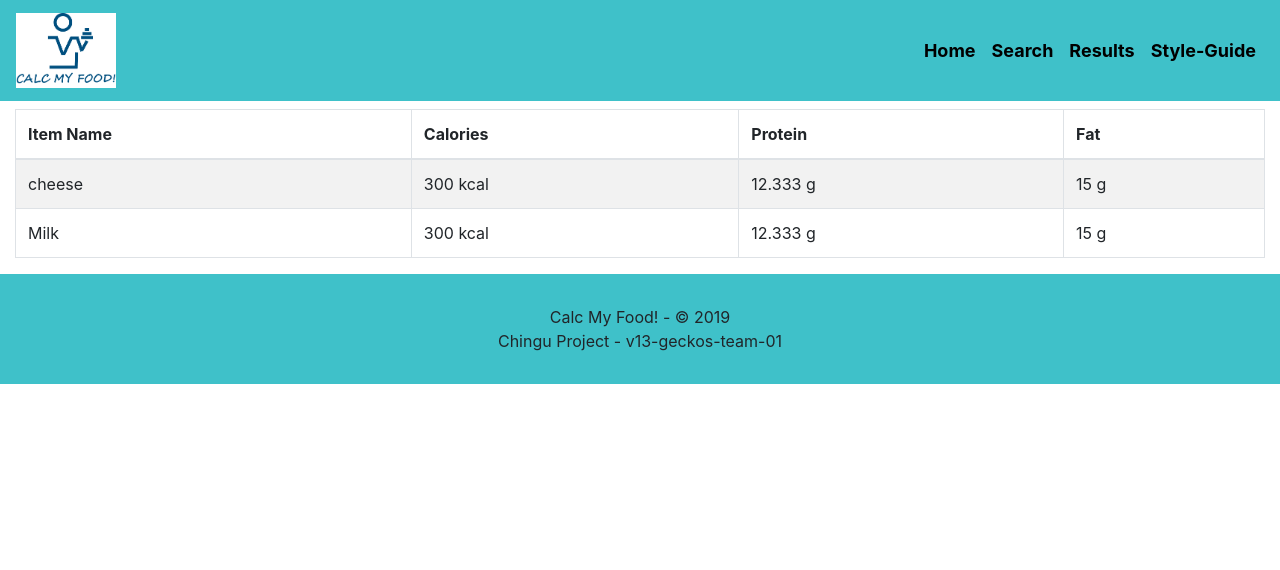
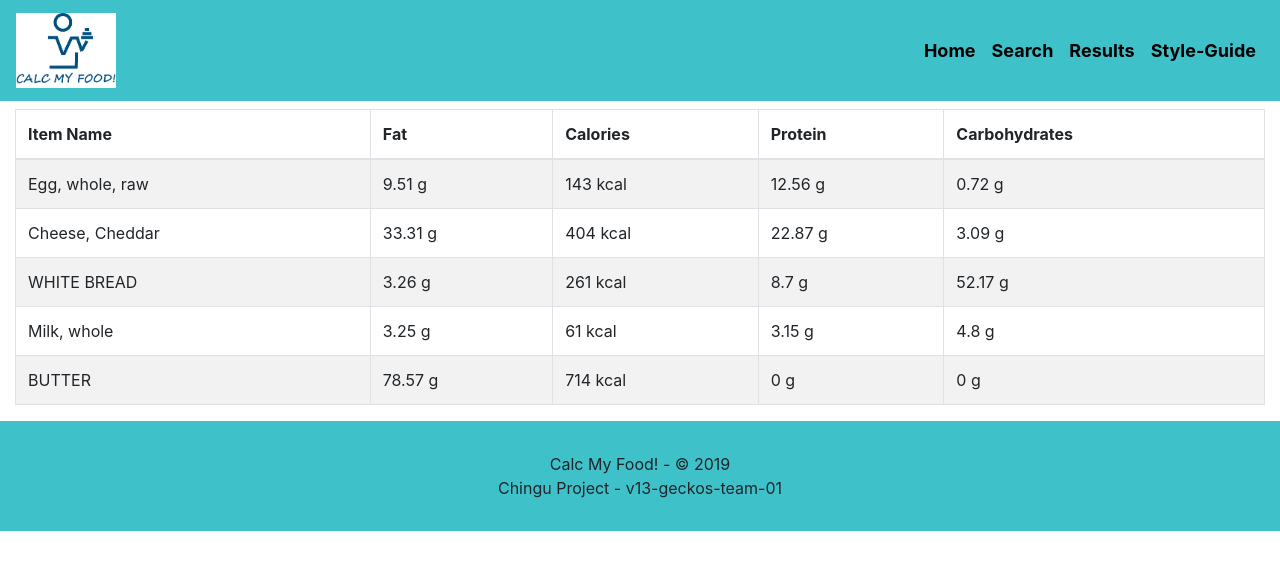
Before and after one commit to tylerd81/v13-geckos-team-01, a React (Create React App) app: page /#/results in a window 1280 px wide. Shown: the top 570 px of the page. Built offline with nearby package versions, Linux system fonts and the light colour scheme.

Commit message:
data conversion

```diff
--- a/src/Components/NutritionTable/NutritionTable.jsx
+++ b/src/Components/NutritionTable/NutritionTable.jsx
@@ -6,34 +6,35 @@ import NutritionTableHeading from "./NutritionTableHeading";
 import NutritionTableBody from "./NutritionTableBody";
 
 const NutritionTable = ({ nutritionData }) => {
-  const data = [
-    {
-      name: "cheese",
-      id: 65452,
-      portion: { size: 10, unit: "g" },
-      nutrients: {
-        protein: { value: 12.333, unitName: "g" },
-        calories: { value: 300, unitName: "kcal" },
-        fat: { value: 15, unitName: "g" }
-      }
-    },
-    {
-      name: "Milk",
-      id: 65453,
-      portion: { size: 10, unit: "g" },
-      nutrients: {
-        protein: { value: 12.333, unitName: "g" },
-        calories: { value: 300, unitName: "kcal" },
-        fat: { value: 15, unitName: "g" }
-      }
-    }
-  ];
+  // const data = [
+  //   {
+  //     name: "cheese",
+  //     id: 65452,
+  //     portion: { size: 10, unit: "g" },
+  //     nutrients: {
+  //       protein: { value: 12.333, unitName: "g" },
+  //       calories: { value: 300, unitName: "kcal" },
+  //       fat: { value: 15, unitName: "g" }
+  //     }
+  //   },
+  //   {
+  //     name: "Milk",
+  //     id: 65453,
+  //     portion: { size: 10, unit: "g" },
+  //     nutrients: {
+  //       protein: { value: 12.333, unitName: "g" },
+  //       calories: { value: 300, unitName: "kcal" },
+  //       fat: { value: 15, unitName: "g" }
+  //     }
+  //   }
+  // ];
 
   const tableStructure = [
     { title: "Item Name", key: "name" },
+    { title: "Fat", key: "nutrients.fat.value" },
     { title: "Calories", key: "nutrients.calories.value" },
     { title: "Protein", key: "nutrients.protein.value" },
-    { title: "Fat", key: "nutrients.fat.value" }
+    { title: "Carbohydrates", key: "nutrients.carbohydrates.value" }
   ];
 
   return (
@@ -44,7 +45,7 @@ const NutritionTable = ({ nutritionData }) => {
         />
         <NutritionTableBody
           tableKeys={tableStructure.map(tableKey => tableKey.key)}
-          tableData={data}
+          tableData={nutritionData}
         />
       </Table>
     </Container>
--- /dev/null
+++ b/src/Components/NutritionTable/convert.js
@@ -0,0 +1,47 @@
+export function convertApiDataToNutritionData(data) {
+  // this function expects the Parsed json object, not a string.
+
+  // special characters have to be escaped for use in the regex
+  const fields = [
+    "Protein",
+    "Total lipid (fat)",
+    "Energy",
+    "Cholesterol",
+    "Carbohydrate, by difference",
+    "Sugars, total including NLEA",
+    "Fiber, total dietary",
+    "Calcium, Ca",
+    "Iron, Fe",
+    "Sodium, Na"
+  ].map(s => s.replace(/[-\/\\^$*+?.()|[\]{}]/g, "\\$&"));
+
+  const nutritionData = data.map(item => {
+    const nutrients = {};
+    const name = item.description;
+    const regex = new RegExp(fields.join("|"));
+    const { foodNutrients } = item;
+
+    foodNutrients.forEach(foodNut => {
+      // check if this is one of the fields to save
+      if (foodNut.nutrient.name.match(regex)) {
+        let { name, unitName } = foodNut.nutrient;
+        const { amount } = foodNut;
+
+        if (name === "Energy") {
+          name = "Calories";
+        } else if (name.includes("Total")) {
+          name = "fat";
+        } else if (name.includes("Carbohydrate")) {
+          name = "carbohydrates";
+        }
+        nutrients[name.toLowerCase()] = { value: amount, unitName };
+      }
+    });
+    return {
+      name,
+      nutrients
+    };
+  });
+
+  return nutritionData;
+}
--- a/src/pages/results.jsx
+++ b/src/pages/results.jsx
@@ -1,10 +1,13 @@
 import React from "react";
 import { Container } from "react-bootstrap";
 import NutritionTable from "../Components/NutritionTable/NutritionTable";
-
-import { nutritionData } from "../Components/NutritionTable/testdata";
+import testData from "../Components/NutritionTable/testdata.json";
+import { convertApiDataToNutritionData } from "../Components/NutritionTable/convert";
 
 function Results() {
+  const nutritionData = convertApiDataToNutritionData(testData);
+  console.log(nutritionData);
+
   return (
     <Container className="p-0" fluid="true">
       <NutritionTable nutritionData={nutritionData} />
```
Also changed, not shown: src/Components/NutritionTable/testdata.json.
